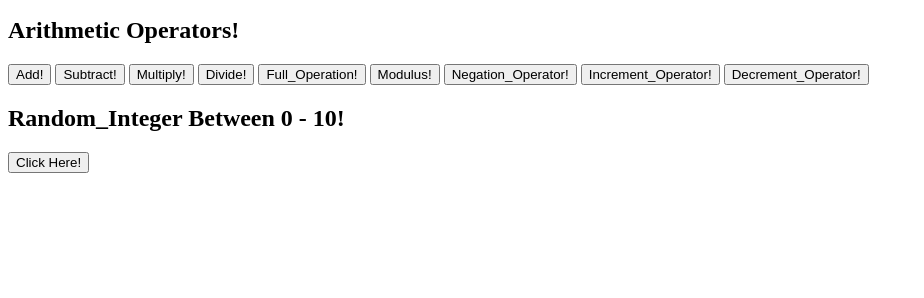
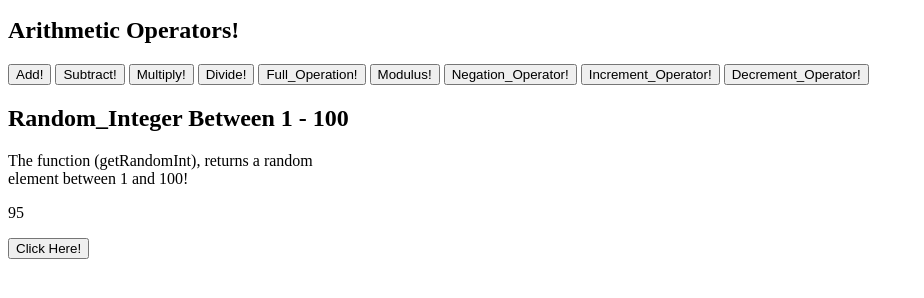
Before and after one commit to KhalilNiser/Project3_math_operators, a plain HTML site: page index.html in a window 1280 px wide. Both pictures are taken after a click on the button "Click Here!". Shown: the part 110-408 px from the top of the page, without its empty margins (0-924 px from the left). Drawn offline with Linux system fonts and the light colour scheme.

Commit message:
Project_3_revised

```diff
--- a/JS/script.js
+++ b/JS/script.js
@@ -103,7 +103,6 @@ function incrementOperator()
     document.getElementById( "math" ).innerHTML = value;
 }
 
-
 //              ---- INCREMENT_OPERATOR ----
 function decrementOperator()
 {
@@ -114,14 +113,8 @@ function decrementOperator()
     document.getElementById( "math" ).innerHTML = value;
 }
 
-//              ---- RANDOM_NUMBERS: 0 - 09 ----
-document.getElementById("number").innerHTML =
-Math.floor(Math.random() * 10);
-
-//              ---- RANDOM_NUMBERS: 1 - 10 ----
-document.getElementById("number").innerHTML =
-Math.floor(Math.random() * 11);
-
-//              ---- RANDOM_NUMBERS: 1 - 100 ----
-document.getElementById("number").innerHTML =
-Math.floor(Math.random() * 100) + 1;
+//              ---- Function Displays: RANDOM_NUMBERS: 1 - 100 ----
+function getRandomInt( min, max )
+{
+    return Math.floor( Math.random() * ( max - min + 1 ) ) + min;
+}
--- a/index.html
+++ b/index.html
@@ -57,11 +57,13 @@
         <!-- ---- INCREMENT_OPERATOR -->
      <button onclick="decrementOperator()">Decrement_Operator!</button>
 
-     <h2>Random_Integer Between 0 - 10!</h2>
+     <h2>Random_Integer Between 1 - 100</h2>
+     <p>The function (getRandomInt), returns a random<br>
+    element between 1 and 100!</p>
      <p id="number"></p>
 
      <button onclick="document.getElementById( 'number' ).innerHTML =
-     getRandomInt(1,10)">Click Here!</button>
+     getRandomInt(1, 100)">Click Here!</button>
 
 
 
```
